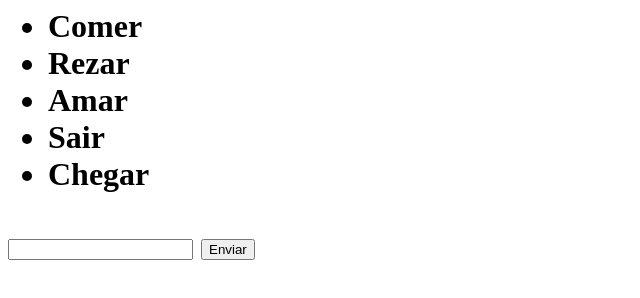
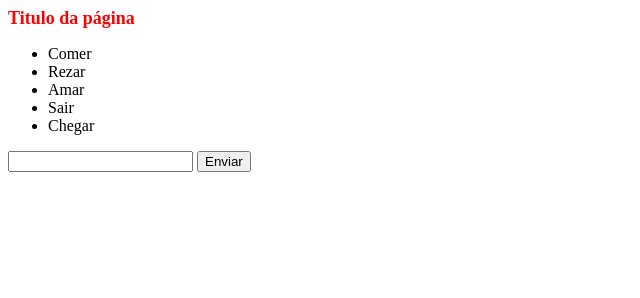
Before and after one commit to betogroo/learning, a plain HTML site: page index.html in a window 1280 px wide. Shown: the whole page, without its empty margins (0-640 px from the left). Drawn offline with Linux system fonts and the light colour scheme.

Commit message:
feat: create style.css

```diff
--- a/index.html
+++ b/index.html
@@ -1,9 +1,10 @@
 <html>
   <head>
     <title>Olá</title>
+    <link rel="stylesheet" href="style.css">
   </head>
   <body>
-    <h1><Titulo</h1>
+    <h1>Titulo da página</h1>
     <ul>
       <li>Comer</li>
       <li>Rezar</li>
--- /dev/null
+++ b/style.css
@@ -0,0 +1,4 @@
+h1 {
+  color: red;
+  font-size: large;
+}
```
